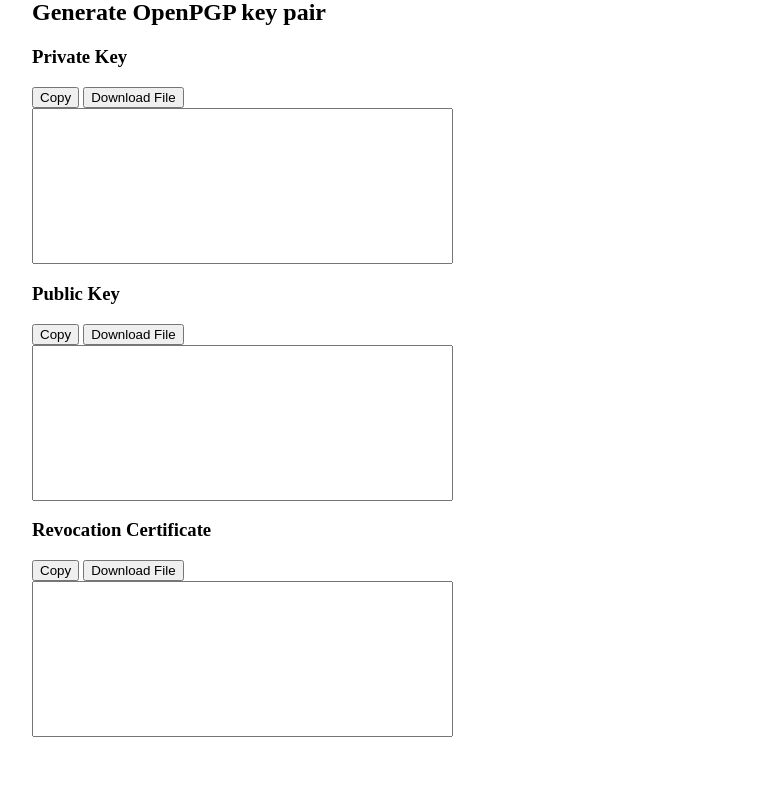
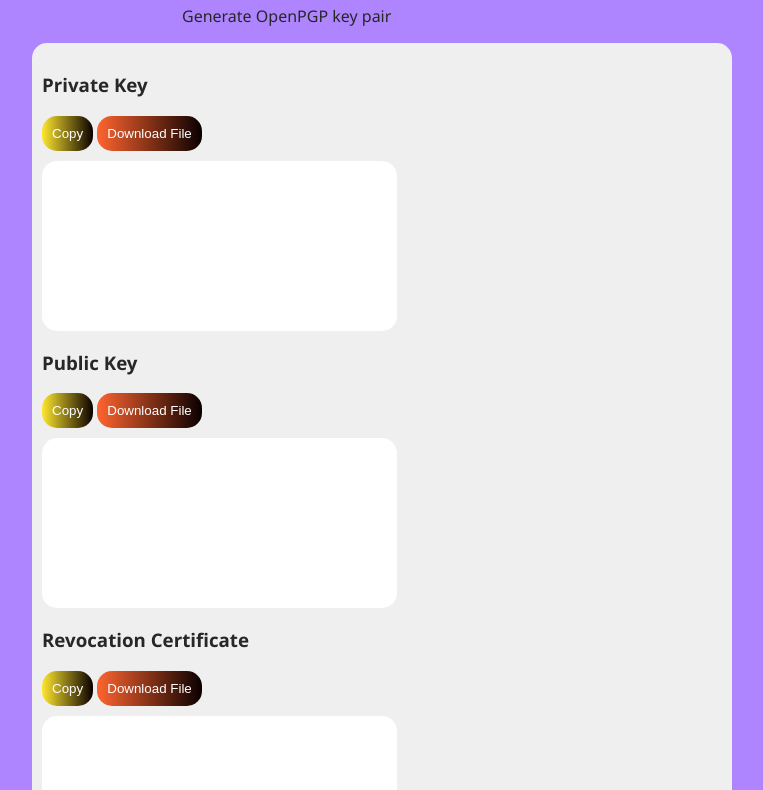
Before and after one commit to athanasiosem/pgpkeygenerator.com, a plain HTML site: page index.html in a window 1280 px wide. Shown: the part 59-849 px from the top of the page, without its empty margins (258-1021 px from the left). Before the commit the page ends 800 px from the top, so only its background shows below. Drawn offline with Linux system fonts and the light colour scheme; a script that the page names is missing.

Commit message:
Update index.html

```diff
--- a/index.html
+++ b/index.html
@@ -6,50 +6,100 @@
         body {
             width: 700px;
             margin: auto;
+            background: #af85ff;
+            font-family: 'Segoe UI', Tahoma, Geneva, Verdana, sans-serif;
+            color: #272727;
         }
 
         textarea {
             resize: none;
+            border: 0px;
+            padding: 10px;
+            border-radius: 15px;
+        }
+
+        .button-holder {
+            margin: 10px 0px 10px 0px;
+        }
+
+        button {
+            padding: 10px;
+            border-radius: 15px;
+            border: 0px;
+        }
+
+        #keys-holder {
+            padding: 10px;
+            border: 0px solid #272727;
+            border-radius: 15px;
+            background-color: #efefef;
+        }
+
+        .copy-button {
+            background: linear-gradient(90deg, rgb(255 255 255) 0%, rgb(255 231 47) 0%, rgb(10 0 0) 100%);
+            color: white;
+        }
+
+        .download-button {
+            background: linear-gradient(90deg, rgb(255 255 255) 0%, rgb(255 100 47) 0%, rgb(10 0 0) 100%);
+            color: white;
+        }
+
+        #title-holder {
+            width: 400px;
+            margin: auto;
         }
     </style>
 </head>
 
 <body>
+
+    <div id="title-holder">
         <h1>PGPkeygenerator.online</h1>
-    <h2>Generate OpenPGP key pair</h2>
+        <p>Generate OpenPGP key pair</p>
+    </div>
 
+    <div id="keys-holder">
         <div>
-        <label for="private_key_textarea">
+            <label for="private-key-textarea">
                 <h3>Private Key</h3>
             </label>
-        <div>
-            <button content="private_key_textarea" onclick="copyToClipboard(this)">Copy</button>
-            <button content="private_key_textarea" onclick="downloadFile(this)">Download File</button>
+            <div class="button-holder">
+                <button class="copy-button" type="button" content="private-key-textarea"
+                    onclick="copyToClipboard(this)">Copy</button>
+                <button class="download-button" type="button" content="private-key-textarea"
+                    onclick="downloadFile(this)">Download File</button>
             </div>
-        <textarea id="private_key_textarea" name="private_key_textarea" rows="10" cols="50"></textarea>
+            <textarea id="private-key-textarea" name="private-key-textarea" rows="10" cols="40"></textarea>
         </div>
 
         <div>
-        <label for="public_key_textarea">
+            <label for="public-key-textarea">
                 <h3>Public Key</h3>
             </label>
-        <div>
-            <button content="public_key_textarea" onclick="copyToClipboard(this)">Copy</button>
-            <button content="public_key_textarea" onclick="downloadFile(this)">Download File</button>
+            <div class="button-holder">
+                <button class="copy-button" type="button" content="public-key-textarea"
+                    onclick="copyToClipboard(this)">Copy</button>
+                <button class="download-button" type="button" content="public-key-textarea"
+                    onclick="downloadFile(this)">Download File</button>
             </div>
-        <textarea id="public_key_textarea" name="public_key_textarea" rows="10" cols="50"></textarea>
+            <textarea id="public-key-textarea" name="public-key-textarea" rows="10" cols="40"></textarea>
         </div>
 
         <div>
-        <label for="revocation_certificate_textarea">
+            <label for="revocation-certificate-textarea">
                 <h3>Revocation Certificate</h3>
             </label>
-        <div>
-            <button content="revocation_certificate_textarea" onclick="copyToClipboard(this)">Copy</button>
-            <button content="revocation_certificate_textarea" onclick="downloadFile(this)">Download File</button>
+            <div class="button-holder">
+                <button class="copy-button" type="button" content="revocation-certificate-textarea"
+                    onclick="copyToClipboard(this)">Copy</button>
+                <button class="download-button" type="button" content="revocation-certificate-textarea"
+                    onclick="downloadFile(this)">Download
+                    File</button>
             </div>
-        <textarea id="revocation_certificate_textarea" name="revocation_certificate_textarea" rows="10"
-            cols="50"></textarea>
+            <textarea id="revocation-certificate-textarea" name="revocation-certificate-textarea" rows="10"
+                cols="40"></textarea>
+        </div>
     </div>
 
     <script src="https://cdn.jsdelivr.net/npm/openpgp@5.10.1/dist/openpgp.min.js"></script>
@@ -64,7 +114,7 @@
             const content = document.querySelector("#" + textareaName).value;
             const file = new Blob([content], { type: 'text/plain' });
             link.href = URL.createObjectURL(file);
-            link.download = textareaName.replace("_textarea", "") + ".asc";
+            link.download = textareaName.replace("-textarea", "") + ".asc";
             link.click();
             URL.revokeObjectURL(link.href);
         };
@@ -88,9 +138,9 @@
 
         document.addEventListener("DOMContentLoaded", (event) => {
 
-            let private_key_textarea = document.querySelector("#private_key_textarea");
-            let public_key_textarea = document.querySelector("#public_key_textarea");
-            let revocation_certificate_textarea = document.querySelector("#revocation_certificate_textarea");
+            let privateKeyTextarea = document.querySelector("#private-key-textarea");
+            let publicKeyTextarea = document.querySelector("#public-key-textarea");
+            let revocationCertificateTextarea = document.querySelector("#revocation-certificate-textarea");
 
             (async () => {
 
@@ -102,9 +152,9 @@
                     format: 'armored' // output key format, defaults to 'armored' (other options: 'binary' or 'object')
                 });
 
-                private_key_textarea.value = privateKey;     // '-----BEGIN PGP PRIVATE KEY BLOCK ... '
-                public_key_textarea.value = publicKey;
-                revocation_certificate_textarea.value = revocationCertificate;
+                privateKeyTextarea.value = privateKey;     // '-----BEGIN PGP PRIVATE KEY BLOCK ... '
+                publicKeyTextarea.value = publicKey;
+                revocationCertificateTextarea.value = revocationCertificate;
 
             })();
 
```
Lines whose indentation alone changed are shown as unchanged.
